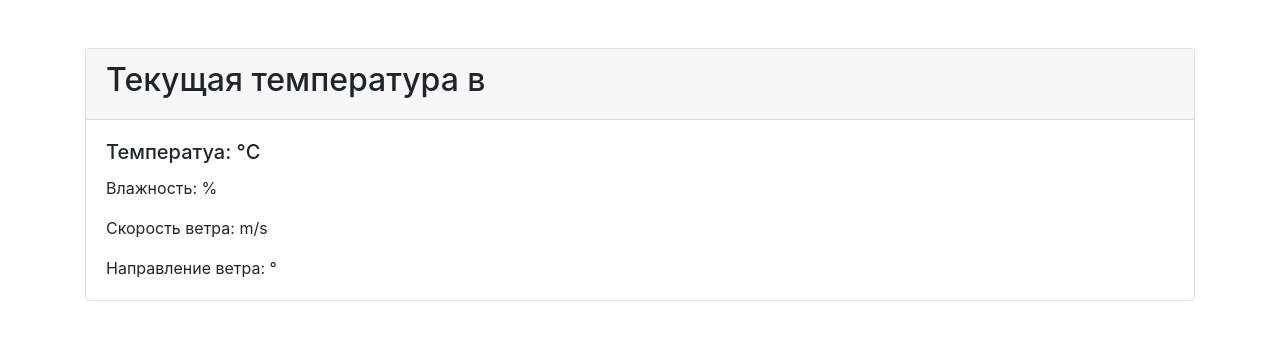
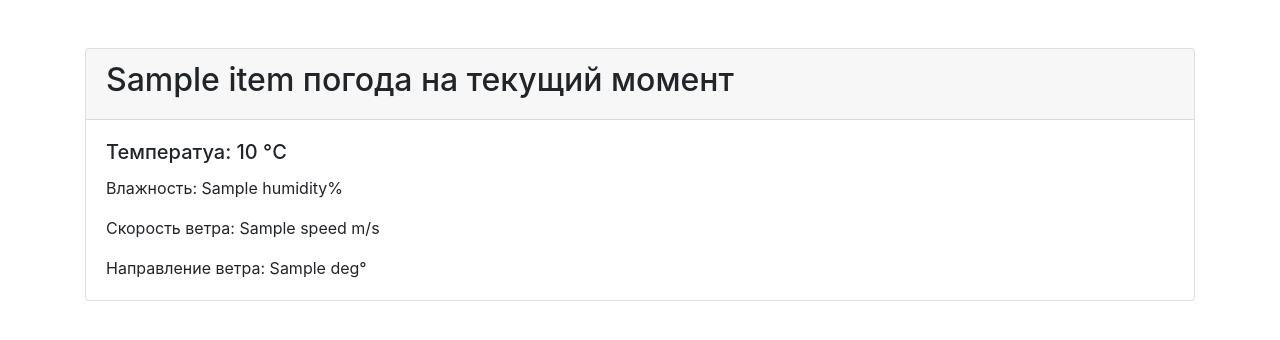
Before and after one commit to mcstao/Weather_Service, a Django app: page /GET/ in a window 1280 px wide. Shown: the top 340 px of the page. Run offline with Django 5.2, Linux system fonts and the light colour scheme; tables that the repository leaves empty hold one stand-in row (values such as "Sample post"); a database or web service that is not in the repository returns one stand-in record (values such as "Sample title"); data that the repository does not hold is empty; some libraries are stand-ins or nearby versions.

Commit message:
Ended weather view function

```diff
--- a/templates/get_weather.html
+++ b/templates/get_weather.html
@@ -3,20 +3,20 @@
 <head>
     <meta charset="UTF-8">
     <meta name="viewport" content="width=device-width, initial-scale=1.0">
-    <title>Погода в </title>
+    <title>{{ weather.city }} погода</title>
     <link href="https://stackpath.bootstrapcdn.com/bootstrap/4.5.2/css/bootstrap.min.css" rel="stylesheet">
 </head>
 <body>
     <div class="container mt-5">
         <div class="card">
             <div class="card-header">
-                <h2>Текущая температура в </h2>
+                <h2>{{ weather.city }} погода на текущий момент</h2>
             </div>
             <div class="card-body">
-                <h5 class="card-title">Температуа:  °C</h5>
-                <p class="card-text">Влажность: %</p>
-                <p class="card-text">Скорость ветра:  m/s</p>
-                <p class="card-text">Направление ветра: °</p>
+                <h5 class="card-title">Температуа: {{ weather.temperature }} °C</h5>
+                <p class="card-text">Влажность: {{ weather.humidity }}%</p>
+                <p class="card-text">Скорость ветра: {{ weather.wind_speed }} m/s</p>
+                <p class="card-text">Направление ветра: {{ weather.wind_direction }}°</p>
             </div>
         </div>
     </div>
--- a/weather/views.py
+++ b/weather/views.py
@@ -5,7 +5,16 @@ from django.shortcuts import render
 def get_weather(request):
     weather_api_key = '100fb404761b0f4cab25d6bef491c7d6'
     city = 'Paris'
-    url = f'https://api.openweathermap.org/data/2.5/weather?q={city}&appid={weather_api_key}'
-    result = requests.get(url)
-    print(result.text)
-    return render(request, 'get_weather.html')
+    lang = 'ru'
+    url = f'https://api.openweathermap.org/data/2.5/weather?q={city}&appid={weather_api_key}&lang={lang}&units=metric'
+    data = requests.get(url).json()
+
+    weather_data = {
+        'city': data['name'],
+        'temperature': data['main']['temp'],
+        'humidity': data['main']['humidity'],
+        'wind_speed': data['wind']['speed'],
+        'wind_direction': data['wind']['deg']
+    }
+
+    return render(request, 'get_weather.html', {"weather": weather_data})
```
